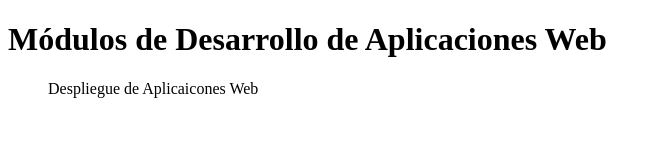
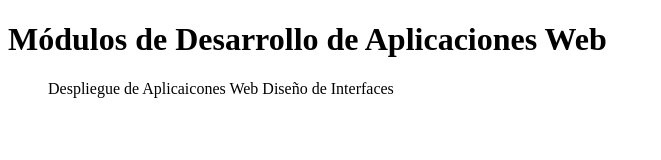
Before and after one commit to FerranMascarell/dawPracticasRemoto, a plain HTML site: page index.html in a window 1280 px wide. Shown: the whole page, without its empty margins (0-661 px from the left). Drawn offline with Linux system fonts and the light colour scheme.

Commit message:
añadiendo otro módulo

```diff
--- a/index.html
+++ b/index.html
@@ -9,7 +9,9 @@
 
 <body>
     <h1>Módulos de Desarrollo de Aplicaciones Web</h1>
-    <ul>Despliegue de Aplicaicones Web</ul>
+    <ul>Despliegue de Aplicaicones Web
+	Diseño de Interfaces</ul>
+
 
 </body>
 
```
